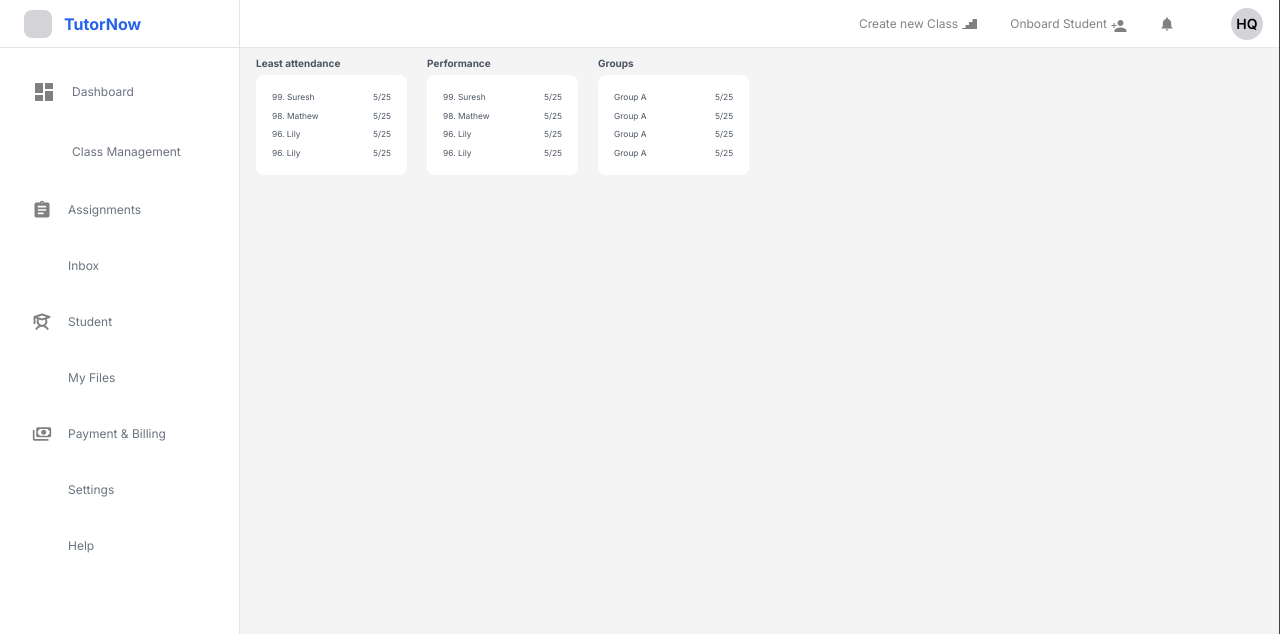
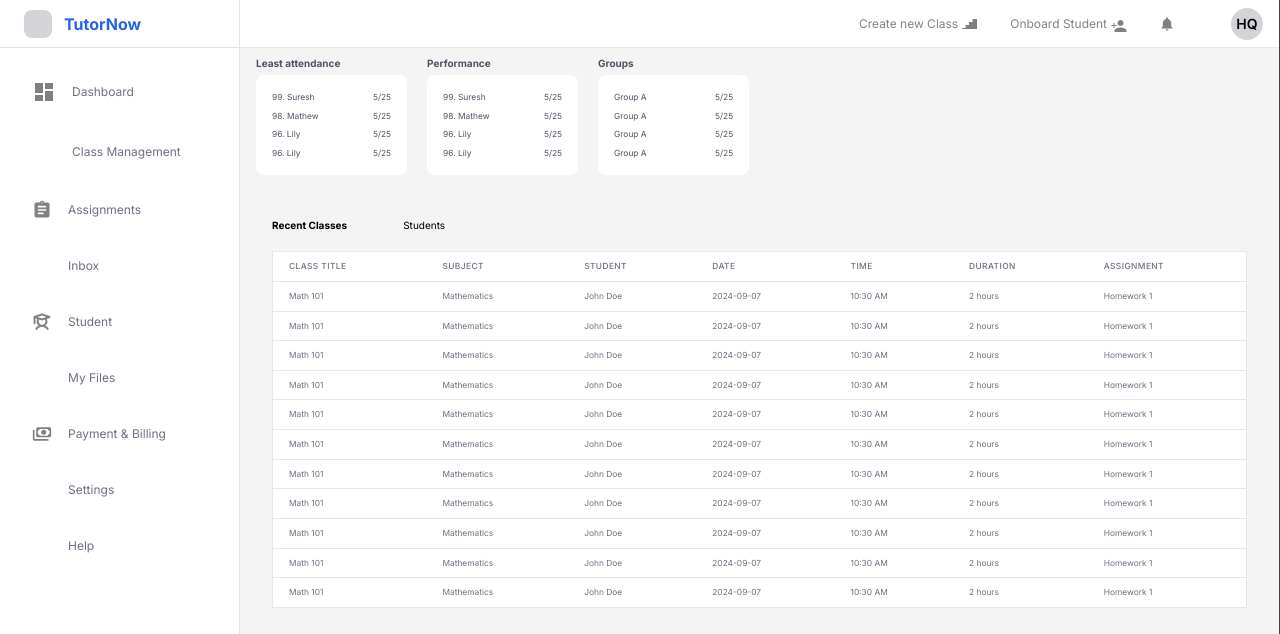
Before and after one commit to SiddhantXelp/Tuto-FE, a Next.js app: page /classManagement/attendence in a window 1280 px wide. Shown: the top 634 px of the page. Built offline with nearby package versions, Linux system fonts and the light colour scheme; some icons are missing.

Commit message:
feat: class management table

```diff
--- /dev/null
+++ b/src/app/classManagement/attendence/data.ts
@@ -0,0 +1,232 @@
+
+
+import { Icon } from '@iconify/react';
+
+export const RecentClassesData = [
+  {
+    classTitle: "Math 101",
+    subject: "Mathematics",
+    student: "John Doe",
+    date: "2024-09-07",
+    time: "10:30 AM",
+    duration: "2 hours",
+    assignment: "Homework 1",
+    // // material: <Icon icon="ph:link-bold" width="18" height="18" color="gray" />,
+  },
+  {
+    classTitle: "Math 101",
+    subject: "Mathematics",
+    student: "John Doe",
+    date: "2024-09-07",
+    time: "10:30 AM",
+    duration: "2 hours",
+    assignment: "Homework 1",
+    // // material: <Icon icon="ph:link-bold" width="18" height="18" color="gray" />,
+  },
+  {
+    classTitle: "Math 101",
+    subject: "Mathematics",
+    student: "John Doe",
+    date: "2024-09-07",
+    time: "10:30 AM",
+    duration: "2 hours",
+    assignment: "Homework 1",
+    // material: <Icon icon="ph:link-bold" width="18" height="18" color="gray" />,
+  },
+  {
+    classTitle: "Math 101",
+    subject: "Mathematics",
+    student: "John Doe",
+    date: "2024-09-07",
+    time: "10:30 AM",
+    duration: "2 hours",
+    assignment: "Homework 1",
+    // material: <Icon icon="ph:link-bold" width="18" height="18" color="gray" />,
+  },
+  {
+    classTitle: "Math 101",
+    subject: "Mathematics",
+    student: "John Doe",
+    date: "2024-09-07",
+    time: "10:30 AM",
+    duration: "2 hours",
+    assignment: "Homework 1",
+    // material: <Icon icon="ph:link-bold" width="18" height="18" color="gray" />,
+  },
+  {
+    classTitle: "Math 101",
+    subject: "Mathematics",
+    student: "John Doe",
+    date: "2024-09-07",
+    time: "10:30 AM",
+    duration: "2 hours",
+    assignment: "Homework 1",
+    // material: <Icon icon="ph:link-bold" width="18" height="18" color="gray" />,
+  },
+  {
+    classTitle: "Math 101",
+    subject: "Mathematics",
+    student: "John Doe",
+    date: "2024-09-07",
+    time: "10:30 AM",
+    duration: "2 hours",
+    assignment: "Homework 1",
+    // material: <Icon icon="ph:link-bold" width="18" height="18" color="gray" />,
+  },
+  {
+    classTitle: "Math 101",
+    subject: "Mathematics",
+    student: "John Doe",
+    date: "2024-09-07",
+    time: "10:30 AM",
+    duration: "2 hours",
+    assignment: "Homework 1",
+    // material: <Icon icon="ph:link-bold" width="18" height="18" color="gray" />,
+  },
+  {
+    classTitle: "Math 101",
+    subject: "Mathematics",
+    student: "John Doe",
+    date: "2024-09-07",
+    time: "10:30 AM",
+    duration: "2 hours",
+    assignment: "Homework 1",
+    // material: <Icon icon="ph:link-bold" width="18" height="18" color="gray" />,
+  },
+  {
+    classTitle: "Math 101",
+    subject: "Mathematics",
+    student: "John Doe",
+    date: "2024-09-07",
+    time: "10:30 AM",
+    duration: "2 hours",
+    assignment: "Homework 1",
+    // material: <Icon icon="ph:link-bold" width="18" height="18" color="gray" />,
+  },
+  {
+    classTitle: "Math 101",
+    subject: "Mathematics",
+    student: "John Doe",
+    date: "2024-09-07",
+    time: "10:30 AM",
+    duration: "2 hours",
+    assignment: "Homework 1",
+    // material: <Icon icon="ph:link-bold" width="18" height="18" color="gray" />,
+  },
+  // Add more data as needed
+];
+
+export const RecentClassesColumns = [
+  { header: 'Class Title', key: 'classTitle' },
+  { header: 'Subject', key: 'subject' },
+  { header: 'Student', key: 'student' },
+  { header: 'Date', key: 'date' },
+  { header: 'Time', key: 'time' },
+  { header: 'Duration', key: 'duration' },
+  { header: 'Assignment', key: 'assignment' },
+//   { header: 'Material', key: 'material' },
+];
+
+
+//  2 data
+
+export const StudentsData = [
+    {
+        name: "Math 101",
+        classes: "Mathematics",
+        present: "John Doe",
+        parentContact: "2024-09-07",
+        absent: "10:30 AM",
+        remarks: "2 hours",
+    },
+    {
+        name: "Math 101",
+        classes: "Mathematics",
+        present: "John Doe",
+        parentContact: "2024-09-07",
+        absent: "10:30 AM",
+        remarks: "2 hours",
+    },
+    {
+        name: "Math 101",
+        classes: "Mathematics",
+        present: "John Doe",
+        parentContact: "2024-09-07",
+        absent: "10:30 AM",
+        remarks: "2 hours",
+    },
+    {
+        name: "Math 101",
+        classes: "Mathematics",
+        present: "John Doe",
+        parentContact: "2024-09-07",
+        absent: "10:30 AM",
+        remarks: "2 hours",
+    },
+    {
+        name: "Math 101",
+        classes: "Mathematics",
+        present: "John Doe",
+        parentContact: "2024-09-07",
+        absent: "10:30 AM",
+        remarks: "2 hours",
+    },
+    {
+        name: "Math 101",
+        classes: "Mathematics",
+        present: "John Doe",
+        parentContact: "2024-09-07",
+        absent: "10:30 AM",
+        remarks: "2 hours",
+    },
+    {
+        name: "Math 101",
+        classes: "Mathematics",
+        present: "John Doe",
+        parentContact: "2024-09-07",
+        absent: "10:30 AM",
+        remarks: "2 hours",
+    },
+    {
+        name: "Math 101",
+        classes: "Mathematics",
+        present: "John Doe",
+        parentContact: "2024-09-07",
+        absent: "10:30 AM",
+        remarks: "2 hours",
+    },
+    {
+        name: "Math 101",
+        classes: "Mathematics",
+        present: "John Doe",
+        parentContact: "2024-09-07",
+        absent: "10:30 AM",
+        remarks: "2 hours",
+    },
+    {
+        name: "Math 101",
+        classes: "Mathematics",
+        present: "John Doe",
+        parentContact: "2024-09-07",
+        absent: "10:30 AM",
+        remarks: "2 hours",
+    },
+    {
+        name: "Math 101",
+        classes: "Mathematics",
+        present: "John Doe",
+        parentContact: "2024-09-07",
+        absent: "10:30 AM",
+        remarks: "2 hours",
+    },
+    // Add more data as needed
+  ];
+
+  export const StudentColumns = [
+    { header: 'Name', key: 'name' },
+    { header: 'Classes', key: 'classes' },
+    { header: 'Present', key: 'present' },
+    { header: 'Parent contact', key: 'parentContact' },
+    { header: 'Absent', key: 'absent' },
+    { header: 'Remarks', key: 'remarks' },
+ ];
--- a/src/app/classManagement/attendence/page.tsx
+++ b/src/app/classManagement/attendence/page.tsx
@@ -1,6 +1,25 @@
-import React from 'react';
+"use client";
+
+import React, { useState } from 'react';
+import { RecentClassesColumns, RecentClassesData, StudentColumns, StudentsData } from './data';
+import Table from '@/components/table';
 
 const Attendance: React.FC = () => {
+
+  const [selectedOption, setSelectedOption] = useState('option1');
+
+  const handleOptionChange = (option: string) => {
+    setSelectedOption(option);
+  };
+
+  const getTableData = () => {
+    if (selectedOption === 'option1') {
+      return { columns: RecentClassesColumns, data: RecentClassesData };
+    }
+    return { columns: StudentColumns, data: StudentsData };
+  };
+
+  const { columns, data } = getTableData();
   return (
     <>
       <div className="flex flex-wrap space-x-5">
@@ -70,6 +89,31 @@ const Attendance: React.FC = () => {
           </div>
         </div>
       </div>
+      <div className="p-4">
+        <div className="flex space-x-4 mb-4">
+          <span
+            onClick={() => handleOptionChange('option1')}
+            className={`text-sm cursor-pointer mr-10 text-xxs ${selectedOption === 'option1' ? 'font-bold' : ''}`}
+          >
+           Recent Classes
+          </span>
+
+          {/* <span
+          className={`text-sm cursor-pointer text-xxs ${selectedOption === 'Overview' ? 'font-bold' : ''}`}
+          onClick={() => setSelectedTab('Overview')}
+        >
+          Overview
+        </span> */}
+
+          <span
+            onClick={() => handleOptionChange('option2')}
+            className={`text-sm cursor-pointer text-xxs ${selectedOption === 'option2' ? 'font-bold' : ''}`}
+          >
+            Students
+          </span>
+        </div>
+        <Table columns={columns} data={data} includeCheckbox={false} />
+      </div>
     </>
   );
 };
```
